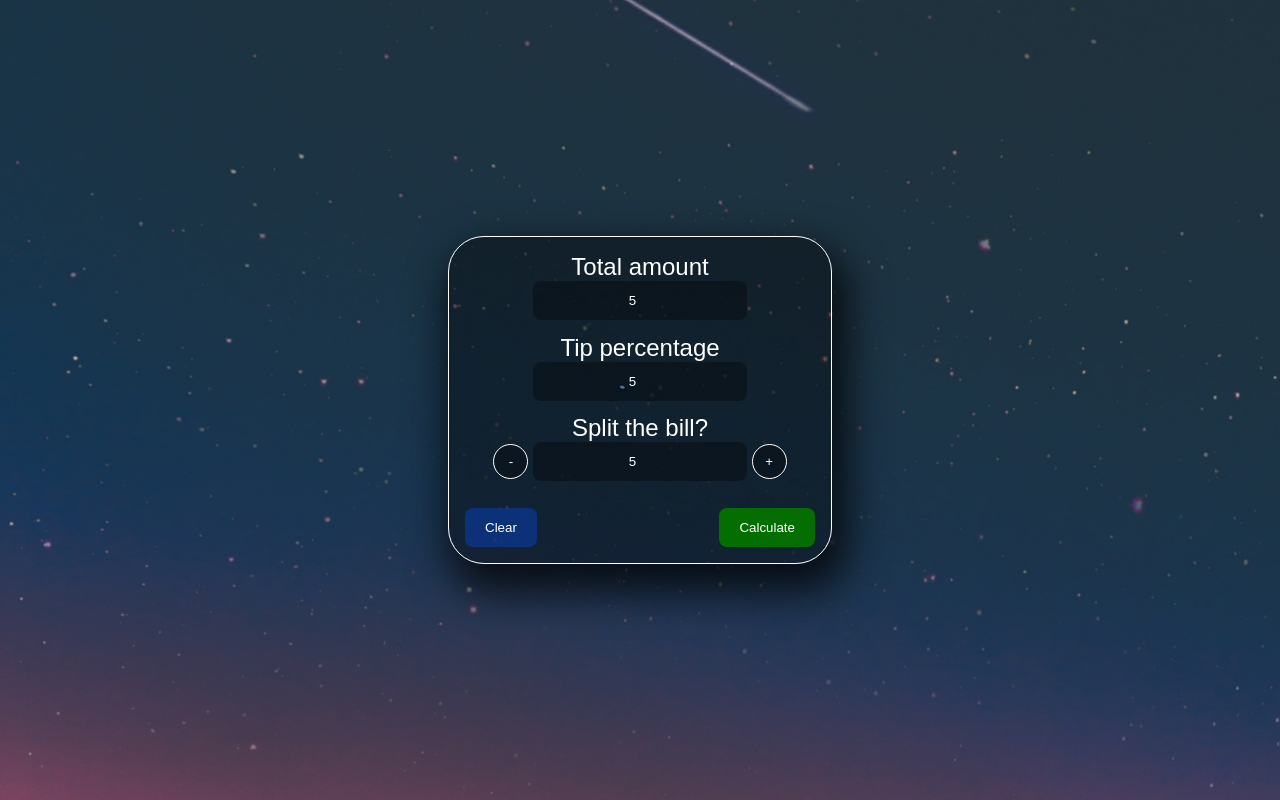
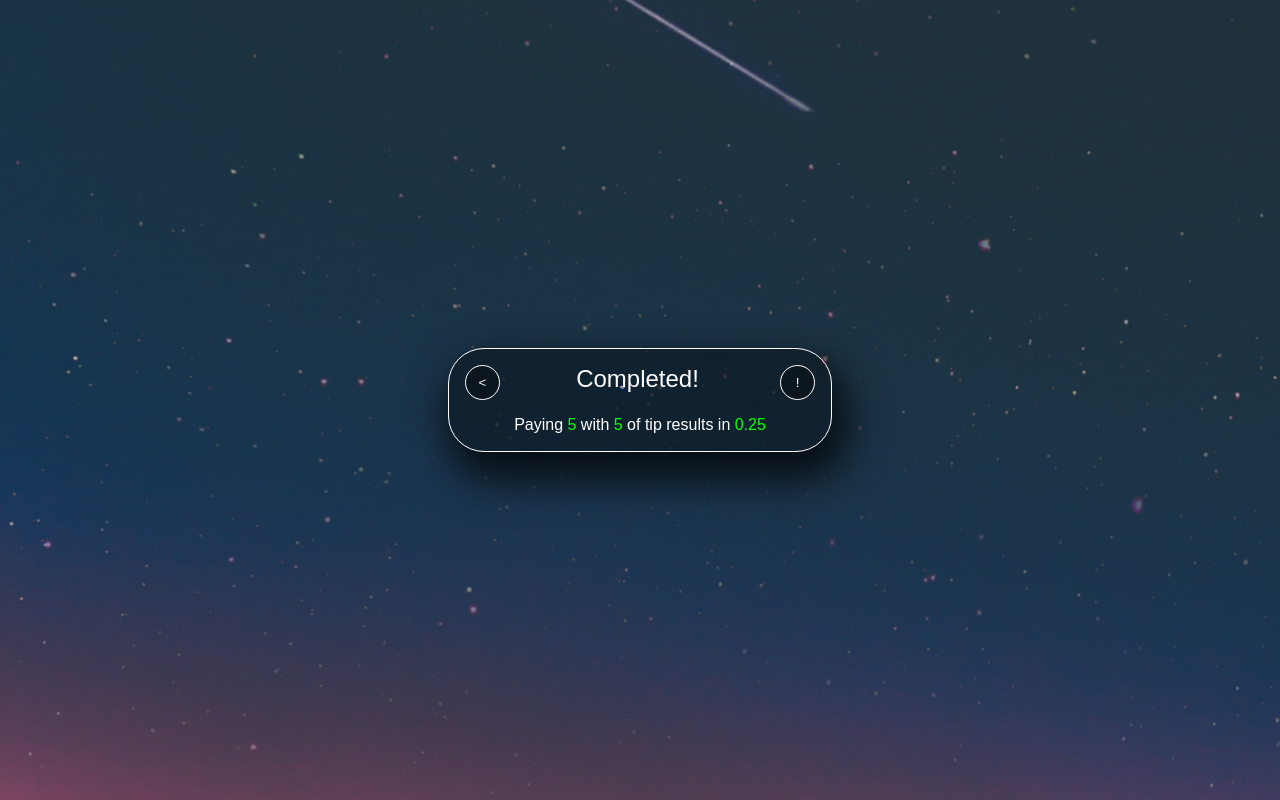
Before and after one commit to Pablo6152-zz/Tip-generator, a plain HTML site: page index.html in a window 1280 px wide. Both pictures are taken after typing "5", "5", "5" into the empty fields and a click on the button "Calculate". Drawn offline with Linux system fonts and the light colour scheme; a web font is replaced by a local one.

Commit message:
Added calculation logic

```diff
--- a/css/style.css
+++ b/css/style.css
@@ -16,6 +16,10 @@ a{
     margin: 0;
     font-weight: 400;
 }
+.accent-text{
+    color: rgb(9, 255, 0);
+}
+
 html{
     background: url(/img/bg.jpg) no-repeat center center fixed;
     -webkit-background-size: cover;
@@ -26,7 +30,14 @@ html{
 h2{
     text-align: center;
 }
-.site-bg{
+.result-text{
+    margin-top: 1em;
+    text-align: center;
+}
+.operation-complete{
+    text-align: center;
+}
+#site-bg{
     height: 100%;
     /* background: rgb(238,174,202);
     background: radial-gradient(circle, rgba(238,174,202,1) 0%, rgba(148,187,233,1) 100%); */
@@ -38,11 +49,7 @@ h2{
 
 
 }
-.main-component{
-    display: flex;
-    flex-direction: column;
-    align-items: center;
-
+#main-component{
     width: 90%;
     background-color: rgba(0, 0, 0, 0.356);
     color: white;
@@ -54,13 +61,13 @@ h2{
 }
 
 @media (min-width: 500px){
-    .main-component{
+    #main-component{
         max-width: 40%;
     }
 }
 
 @media (min-width: 900px){
-    .main-component{
+    #main-component{
         max-width: 30%;
     }
 }
@@ -106,11 +113,53 @@ h2{
 #calculate-btn{
     background-color: rgb(4, 110, 0);
 }
-
-.split-sect{
+#go-back{
+    outline: none;
+    border: none;
+    height: 35px;
+    width: 35px;
+    border-radius: 30px;
+    border: 1px #fff solid;
+    background-color: rgba(0, 0, 0, 0.336);
+    color: #fff;
+}
+/* !!! */
+#share{
+    outline: none;
+    border: none;
+    height: 35px;
+    width: 35px;
+    border-radius: 30px;
+    border: 1px #fff solid;
+    background-color: rgba(0, 0, 0, 0.336);
+    color: #fff;
+}
 
 
+/* After */
+.before{
+    display: flex;
+    flex-direction: column;
+    align-items: center;
 }
-.split-input{
-    align-self: center;
+.after{
+    display: grid;
+    grid: 1fr 1fr / 30px 1fr 30px;
+
+    grid-template-areas:
+    "g o o s"
+    "r r r r"
+    "r r r r";
 }
+#go-back{
+    grid-area: g;
+}
+.operation-complete{
+    grid-area: o;
+}
+#share{
+    grid-area: s;
+}
+.result-text{
+    grid-area: r;
+}
--- a/index.html
+++ b/index.html
@@ -13,13 +13,14 @@
     <title>Tip generator</title>
 </head>
 <body>
-    <div class="site-bg">
-        <div class="main-component">
+
+    <div id="site-bg">
+        <div id="main-component" class="before">
             <h2>Total amount</h2>
             <input type="number" name="" id="total-amount-el" class="input">
 
             <h2>Tip percentage</h2>
-            <input type="number" name="" id="total-amount-el" class="input" placeholder="~ 15% - 20%">
+            <input type="number" name="" id="tip-percentage-el" class="input" placeholder="~ 15% - 20%" step=".01   ">
 
             <div class="split-sect">
                 <h2>Split the bill?</h2>
--- a/js/counter.js
+++ b/js/counter.js
@@ -0,0 +1,20 @@
+const splitPersons = document.getElementById("split-persons")
+
+document.getElementById("counter-sub").addEventListener("click", () => splitAccount(0))
+document.getElementById("counter-add").addEventListener("click", () => splitAccount(1))
+
+
+function splitAccount(operation){
+    if (operation){
+        splitPersons.stepUp()
+    } else if (!operation){
+        splitPersons.stepDown()
+    }
+    noNegativeValues()
+}
+
+function noNegativeValues(){
+    if (splitPersons.value < 0){
+        splitPersons.value = 0
+    }
+}
--- a/js/index.js
+++ b/js/index.js
@@ -1,20 +1,24 @@
-const splitPersons = document.getElementById("split-persons")
+import * as counter from './counter.js'
 
-document.getElementById("counter-sub").addEventListener("click", () => splitAccount(0))
-document.getElementById("counter-add").addEventListener("click", () => splitAccount(1))
+const totalAmountEl = document.getElementById("total-amount-el")
+const tipPercentageEl = document.getElementById("tip-percentage-el")
+const appContainer = document.getElementById("site-bg")
+let finalTip = 0
 
+document.getElementById("calculate-btn").addEventListener("click", () =>{
+    finalTip = totalAmountEl.value * (tipPercentageEl.value / 100)
 
-function splitAccount(operation){
-    if (operation){
-        splitPersons.stepUp()
-    } else if (!operation){
-        splitPersons.stepDown()
-    }
-    noNegativeValues()
-}
+    console.log (finalTip)
+    appContainer.innerHTML = ``
+    appContainer.innerHTML = `
 
-function noNegativeValues(){
-    if (splitPersons.value < 0){
-        splitPersons.value = 0
-    }
-}
+    <div id="main-component" class="after">
+            <button id="go-back"><</button>
+            <h2 class="operation-complete">Completed!</h2>
+
+            <p class="result-text">Paying <span class="accent-text">${totalAmountEl.value}</span> with <span class="accent-text">${tipPercentageEl.value}</span> of tip results in <span class="accent-text">${finalTip}</span></p>
+
+            <button id="share">!</button>
+        </div>
+        `
+})
```
